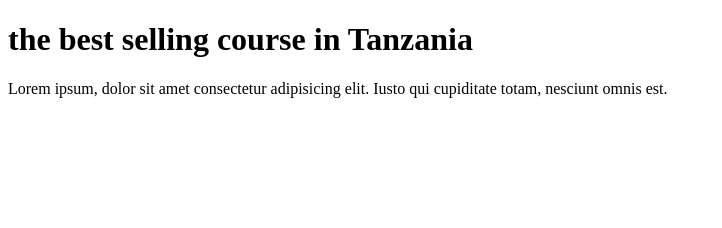
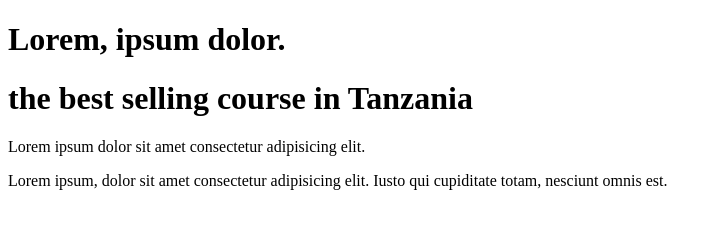
Before and after one commit to mfaumemfaume300/Splitmate, a plain HTML site: page index.html in a window 1280 px wide. Shown: the whole page, without its empty margins (0-722 px from the left). Drawn offline with Linux system fonts and the light colour scheme.

Commit message:
updated index

```diff
--- a/index.html
+++ b/index.html
@@ -29,7 +29,12 @@
     </title>
 </head>
 <body>
+
+
+    <h1>Lorem, ipsum dolor.</h1>
     <h1>the best selling course in Tanzania</h1>
+    <p>Lorem ipsum dolor sit amet consectetur adipisicing elit.
+    </p>
     <p>Lorem ipsum, dolor sit amet consectetur adipisicing elit. Iusto qui cupiditate totam, nesciunt omnis est.</p>
 </body>
 </html>
```
